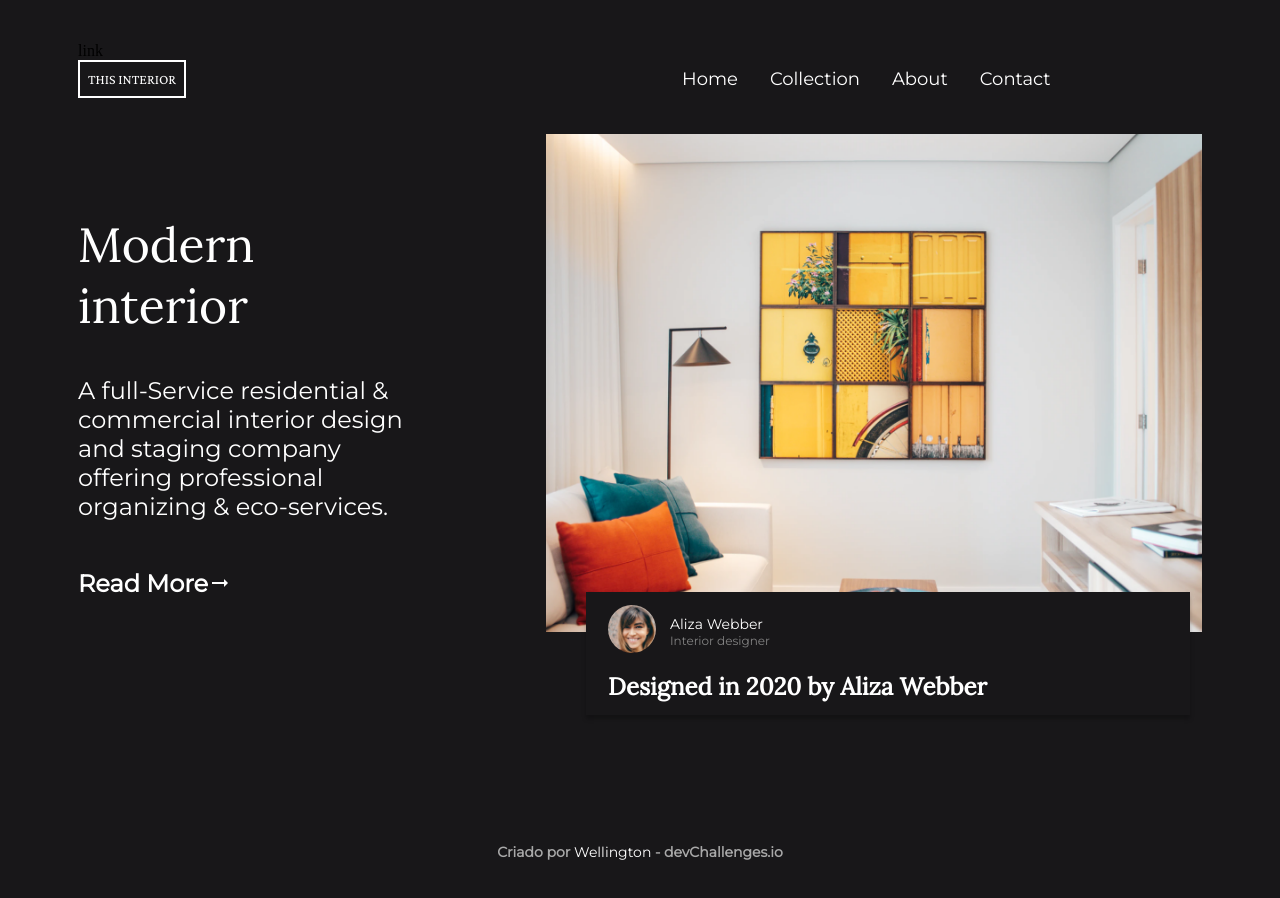
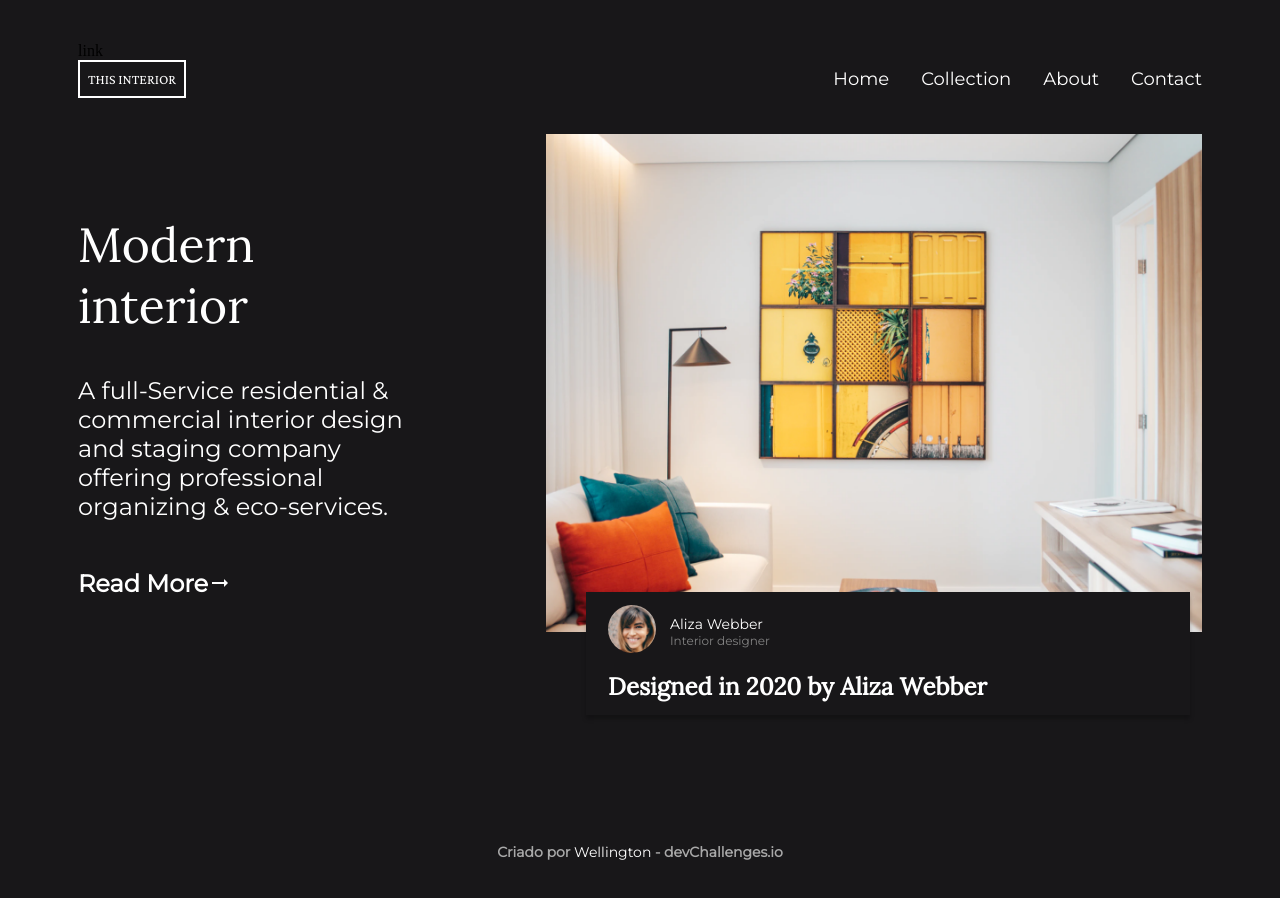
Before and after one commit to wellingtonhm/interior-consultant-master, a plain HTML site: page index.html in a window 1280 px wide. Drawn offline with nearby package versions, Linux system fonts and the light colour scheme.

Commit message:
Ajuste de css para mobile e desktop

```diff
--- a/style/style.css
+++ b/style/style.css
@@ -318,12 +318,19 @@ a {
     }
 
     /***** MENU *****/
+    nav {
+        display: grid;
+        grid-template-columns: 1fr max-content max-content;
+        justify-items: start;
+
+    }
+
     .menu-site {
-        display: grid;
+        display: flex;
         background-color: var(--background-site);
 
         height: 100%;
-        width: 0;
+        width: 100%;
 
         opacity: 1;
         visibility: visible;
@@ -331,16 +338,19 @@ a {
         position: relative;
         top: 0px;
         left: 0px;
+        align-items: center;
 
-        justify-content: flex-start;
+
     }
 
     .menu-hamburger {
         opacity: 0;
         visibility: hidden;
+        width: 0;
     }
 
     .content-menu-site {
-        display:flex;
+        display: flex;
+
     }
 }
```
Also changed, not shown: index.html (+6 -5 lines).
